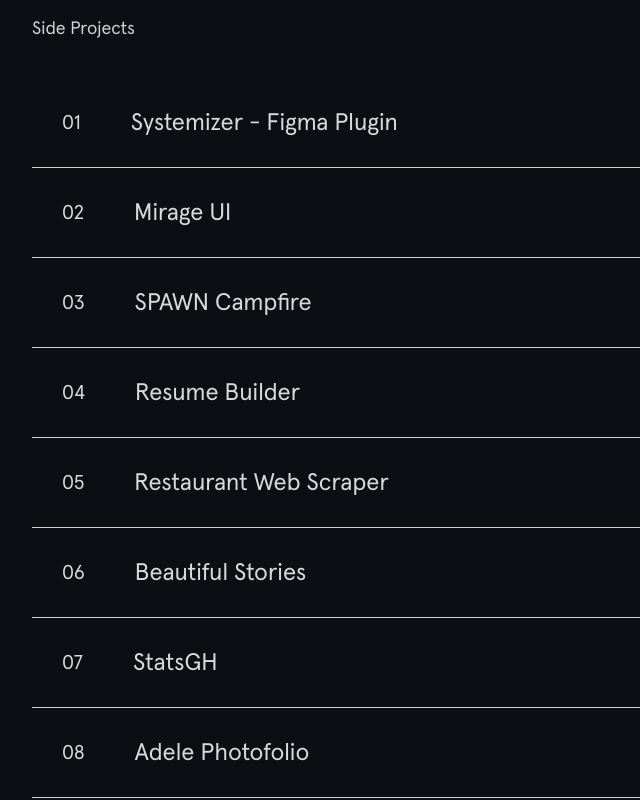
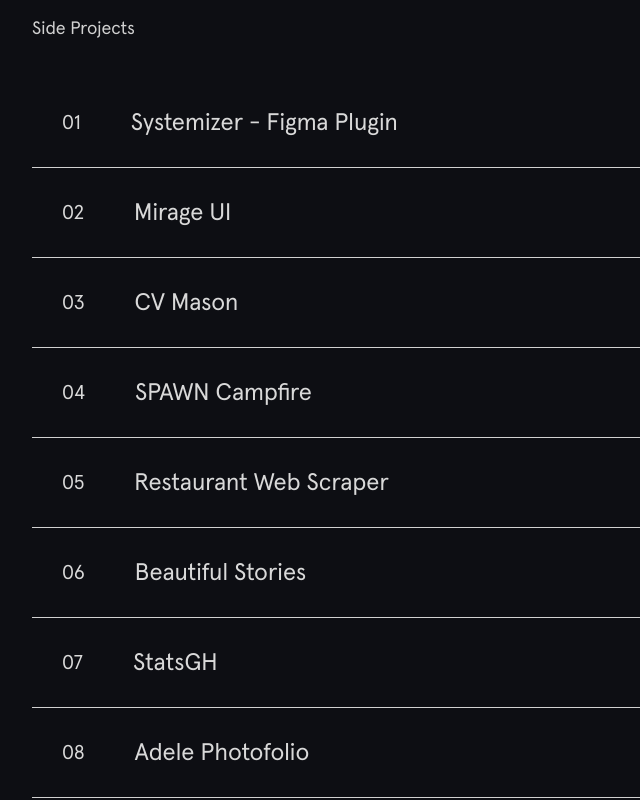
Before and after one commit to cr34t1ve/sofuadotcom, a Next.js app: page /portfolio in a window 1280 px wide. Shown: the part 3186-3986 px from the top of the page, without its empty margins (0-640 px from the left). Built offline with nearby package versions, Linux system fonts and the light colour scheme.

Commit message:
chore: update copy

```diff
--- a/pages/portfolio.tsx
+++ b/pages/portfolio.tsx
@@ -57,12 +57,12 @@ const SideProjects = [
     link: "https://www.mirageui.com/",
   },
   {
+    title: "CV Mason",
+    link: "https://cosmic-log-resume-builder.vercel.app/",
+  },
+  {
     title: "SPAWN Campfire",
     link: "https://www.scfaccra.com/",
-  },
-  {
-    title: "Resume Builder",
-    link: "https://cosmic-log-resume-builder.vercel.app/",
   },
   {
     title: "Restaurant Web Scraper",
```
